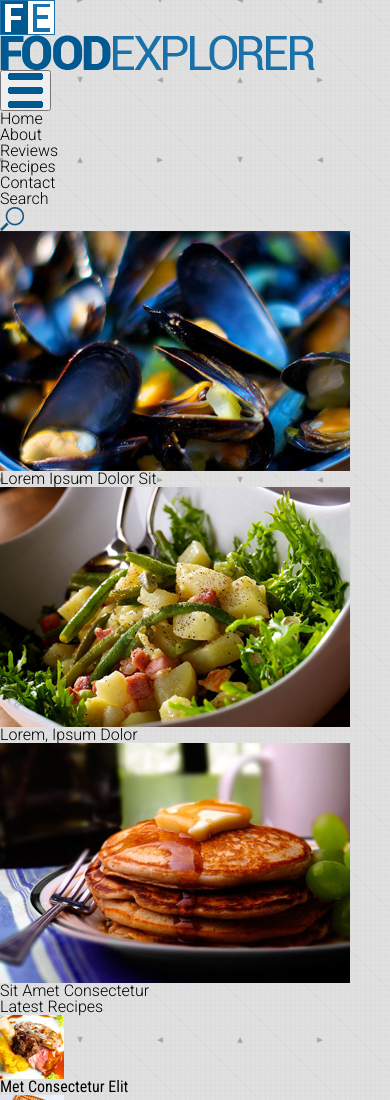
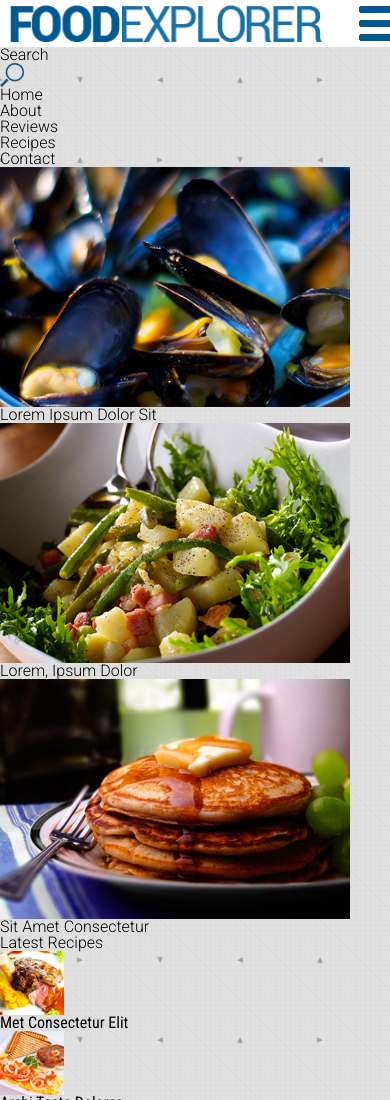
Before and after one commit to karanheer13/html-project-01, a website: page dev/index.html in a window 390 px wide. Shown: the top 1100 px of the page. Drawn offline with nearby package versions, Linux system fonts and the light colour scheme; files that its build step writes are made by us from their sources.

Commit message:
changes for mobile small

```diff
--- a/dev/index.html
+++ b/dev/index.html
@@ -26,12 +26,20 @@
   <!-- Put your HTML code here... -->
 	<div class="wrapper">
    	<header>
-    <div>
+    <div class="top-menu">
      	<img id="logo-small" src="images/small-logo.jpg" alt="Small Logo" />
-     	<img class="logo-large" src="images/logo.png" alt="Logo" />
-     	<button><img src="images/menu.png" /></button>
+     	<img id="logo-large" src="images/logo.png" alt="Logo" />
+     	<button class="menu-btn"><img src="images/menu.png" /></button>
+	</div>
+	<div class="search-input search-input01">
+      	<p>Search</p>
+      	<img src="images/search.png"/>
     </div>
     <nav>
+		<div class="search-input search-input02">
+			<p>Search</p>
+			<img src="images/search.png"/>
+	  	</div>
      	<ul>
       		<li>Home</li>
       		<li>About</li>
@@ -39,13 +47,10 @@
       		<li>Recipes</li>
       		<li>Contact</li>
      	</ul>
-     	<div>
-      		<p>Search</p>
-      		<img src="images/search.png"/>
-     	</div>
+
     </nav>
    	</header>
-   	<main>
+   	<main class="container">
 	<section class="section_1">
      	<div class="section_img_container">
       		<img src="images/mussel-small.jpg" alt="mussels in a blue bowl" />
--- a/dev/scss/_header.scss
+++ /dev/null
@@ -1,3 +0,0 @@
-.logo-large{
-    display: none;
-}
--- a/dev/scss/_main.scss
+++ b/dev/scss/_main.scss
@@ -0,0 +1,3 @@
+.container{
+    max-width: 1000px;
+}
--- a/dev/scss/_nav.scss
+++ b/dev/scss/_nav.scss
@@ -0,0 +1,39 @@
+#logo-large{
+    display: none;
+}
+.top-menu{
+    display: flex;
+    justify-content: space-between;
+    width: 100%;
+    background-color: white;
+    padding: 5px 10px;
+}
+.menu-btn{
+    background-color: transparent;
+    border: transparent;
+}
+.search-input01{
+    display: none;
+}
+@media (min-width: 335px){
+    #logo-large{
+        display: block;
+        max-width: 80%;
+        max-height: 80%;
+    }
+    #logo-small{
+        display: none;
+    }
+}
+@media(min-width: 500px){
+    //search bar appears & padding increase for top-menu
+}
+@media(min-width: 670px){
+    //top three images change format
+}
+@media(min-width: 700px){
+    //socila media icons appear
+}
+@media(min-width: 800px){
+    //recipes and cuisines shift to side menu
+}
```
Also changed, not shown: dev/scss/_body.scss (line endings or trailing spaces).
